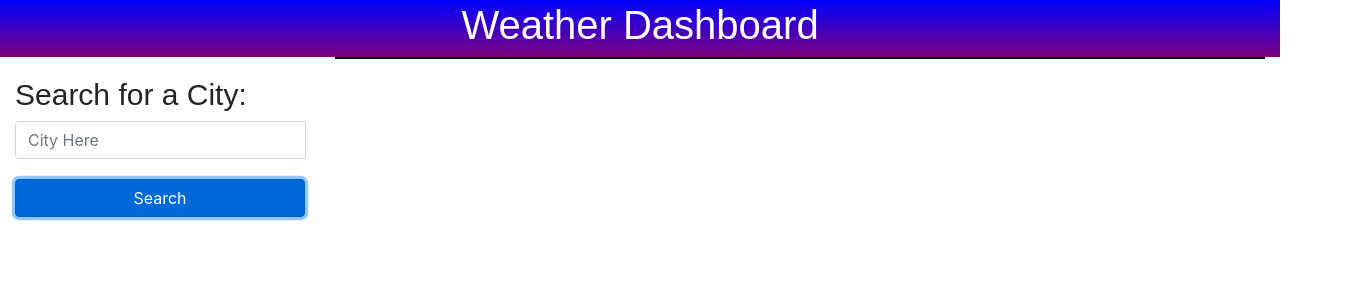
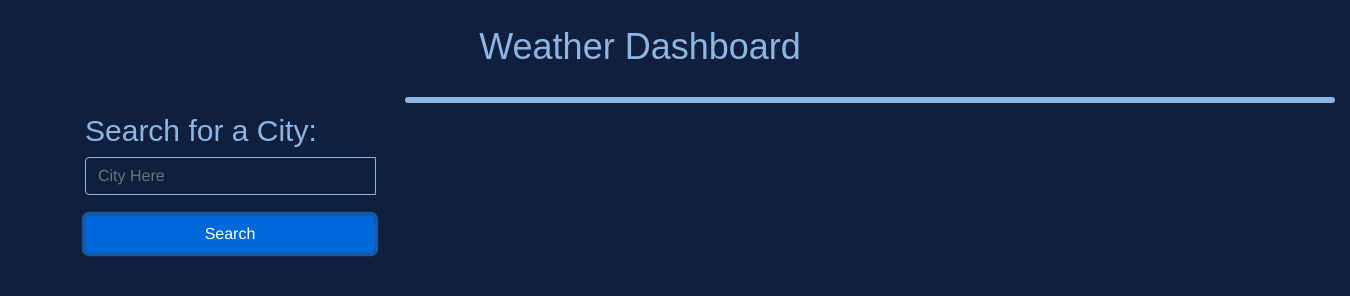
Before and after one commit to giovannimalcolm/weather-dashboard, a plain HTML site: page index.html in a window 1280 px wide. Both pictures are taken after typing "Sample" into the empty fields and a click on the button "Search". Shown: the whole page, 1350 px wide, since content can reach past the window. Drawn offline with nearby package versions, Linux system fonts and the light colour scheme; no server answers.

Commit message:
ended up fixing the positioning error. it was just a misnamed overriding class. made signfiicant styling changes such as color scheme, font type, spacing, and positioning. will see if i can get any further design reccomendations from peers.

```diff
--- a/assets/css/style.css
+++ b/assets/css/style.css
@@ -23,6 +23,8 @@
 body {
   margin: 0;
   padding: 0;
+  background-color: #101f3e;
+  font-family: Helvetica, sans-serif, Arial;
 }
 
 /**
@@ -41,6 +43,11 @@ main {
 h1 {
   font-size: 2em;
   margin: 0.67em 0;
+}
+
+h4{
+  color: #8fb5e3;
+
 }
 
 /* Grouping content
@@ -356,10 +363,10 @@ template {
   */
 
 .main-header {
-  background-image: linear-gradient(blue, purple);
-  color: white;
+  color: #8fb5e3;
   text-align: center;
   width: 100%;
+
   padding: 0.05%;
   font-family: Arial, Helvetica, sans-serif;
   font-size: large;
@@ -370,6 +377,7 @@ template {
   font-family: Arial, Helvetica, sans-serif;
   display: inline-block;
   margin-top: 20px;
+  color: #8fb5e3;
 }
 
 .sidebar {
@@ -382,12 +390,18 @@ template {
 }
 
 .todaysWeather {
-  border: 1px solid black;
+  border: 3px solid #8fb5e3;
+  border-radius: 10px;
   margin-bottom: 1rem;
+  margin-top: 0.25rem;
+  color: #8fb5e3;
 }
 
 .todaysWeather .todaysWeather-body {
   padding: 0.4rem;
+  background-color: #101f3e;
+  border-radius: 10px;
+  color: #8fb5e3;
 }
 
 .uvi-btn {
@@ -448,7 +462,7 @@ template {
   border: 1px solid transparent;
   outline: none;
   color: #1a1a1a;
-  background-color: #aeaeae;
+  background-color:  #8fb5e3;
   transition: color 0.2s ease-in-out, background-color 0.2s ease-in-out;
 }
 
@@ -457,22 +471,35 @@ template {
   width: 20%;
   padding-right: 15px;
   padding-left: 15px;
+
 }
 
 .container {
   width: 85%;
   max-width: 1200px;
-  margin-left: 0 !important;
-}
-
-.container.container-fluid {
-  width: 100%;
-  margin-left: 0 !important;
-
 }
 
 
+.container-fluid {
+  width: 100%;
+  margin-left: 70px;
+}
 
 .row{
   justify-content: left;
 }
+
+.btn{
+ background-color: #101f3e;
+}
+
+.form-control{
+  background-color: #101f3e;
+  color: #8fb5e3;
+  border-color:#8fb5e3;
+}
+
+.form-control:valid {
+  background-color: #101f3e;
+  color: #fff;
+}
--- a/assets/js/script.js
+++ b/assets/js/script.js
@@ -137,8 +137,8 @@ function createForecast(forecast, timezone) {
     fBoxBody.append(fBoxTitle, imgF, tempEl, windEl, humidityEl);
 
 
-    day.classList.add('col-md-3', 'five-day-card');
-    fBox.setAttribute('class', 'todaysWeather bg-primary h-100 text-white');
+    day.classList.add('col-md', 'five-day-card');
+    fBox.setAttribute('class', 'todaysWeather bg-primary h-90 text-white');
     fBoxBody.setAttribute('class', 'todaysWeather-body p-2')
 
 
--- a/index.html
+++ b/index.html
@@ -6,11 +6,12 @@
     <title></title>
     <meta name="description" content="" />
     <meta name="viewport" content="width=device-width, initial-scale=1" />
-    <link rel="stylesheet" href="./assets/css/style.css" />
     <link
       rel="stylesheet"
       href="https://cdnjs.cloudflare.com/ajax/libs/twitter-bootstrap/4.5.0/css/bootstrap.min.css"
     />
+    <link rel="stylesheet" href="./assets/css/style.css" />
+
 
     <title>Weather Dashboard</title>
   </head>
```
